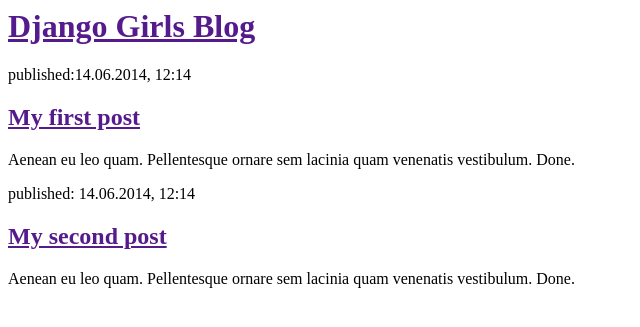
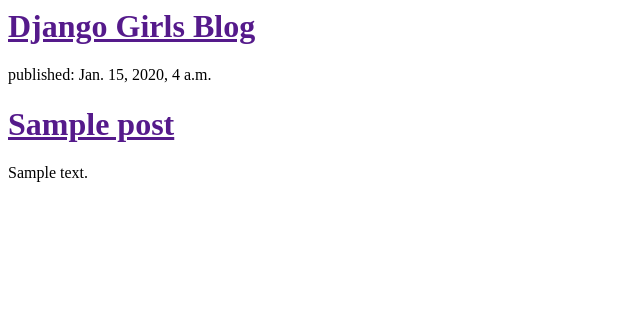
Before and after one commit to BooBafette/my-first-blog, a Django app: template blog/templates/blog/post_list.html in a window 1280 px wide. Shown: the top 327 px of the page, without its empty margins (0-640 px from the left). Run offline with Django 3.2, Linux system fonts and the light colour scheme; the template is opened without the code that fills it: values that come from a table or form of the project are taken from there, others are empty; tables that the repository leaves empty hold one stand-in row (values such as "Sample post").

Commit message:
Modified templates to display posts from database.

```diff
--- a/blog/models.py
+++ b/blog/models.py
@@ -12,7 +12,7 @@ class Post(models.Model):
 	published_date = models.DateTimeField(blank=True, null=True)
 
 	def publish(self):
-		sel.published_date = timezone.now()
+		self.published_date = timezone.now()
 		self.save()
 
 	def __str__(self):
--- a/blog/templates/blog/post_list.html
+++ b/blog/templates/blog/post_list.html
@@ -7,15 +7,12 @@
 			<h1><a href="">Django Girls Blog</a>
 			</h1>
 		</div>
-		<div>
-			<p>published:14.06.2014, 12:14</p>
-			<h2><a href="">My first post</a></h2>
-			<p>Aenean eu leo quam. Pellentesque ornare sem lacinia quam venenatis vestibulum. Done.</p>
-		</div>
-		<div>
-			<p>published: 14.06.2014, 12:14</p>
-			<h2><a href="">My second post</a></h2>
-			<p>Aenean eu leo quam. Pellentesque ornare sem lacinia quam venenatis vestibulum. Done.</p>
-		</div>
+		{% for post in posts %}
+			<div>
+				<p>published: {{ post.published_date }}</p>
+				<h1><a href="">{{ post.title }}</a></h1>
+				<p>{{ post.text|linebreaks }}</p>
+			</div>
+		{% endfor %}
 	</body>
 </html>
```
Also changed, not shown: blog/views.py (+6 -1 lines).
